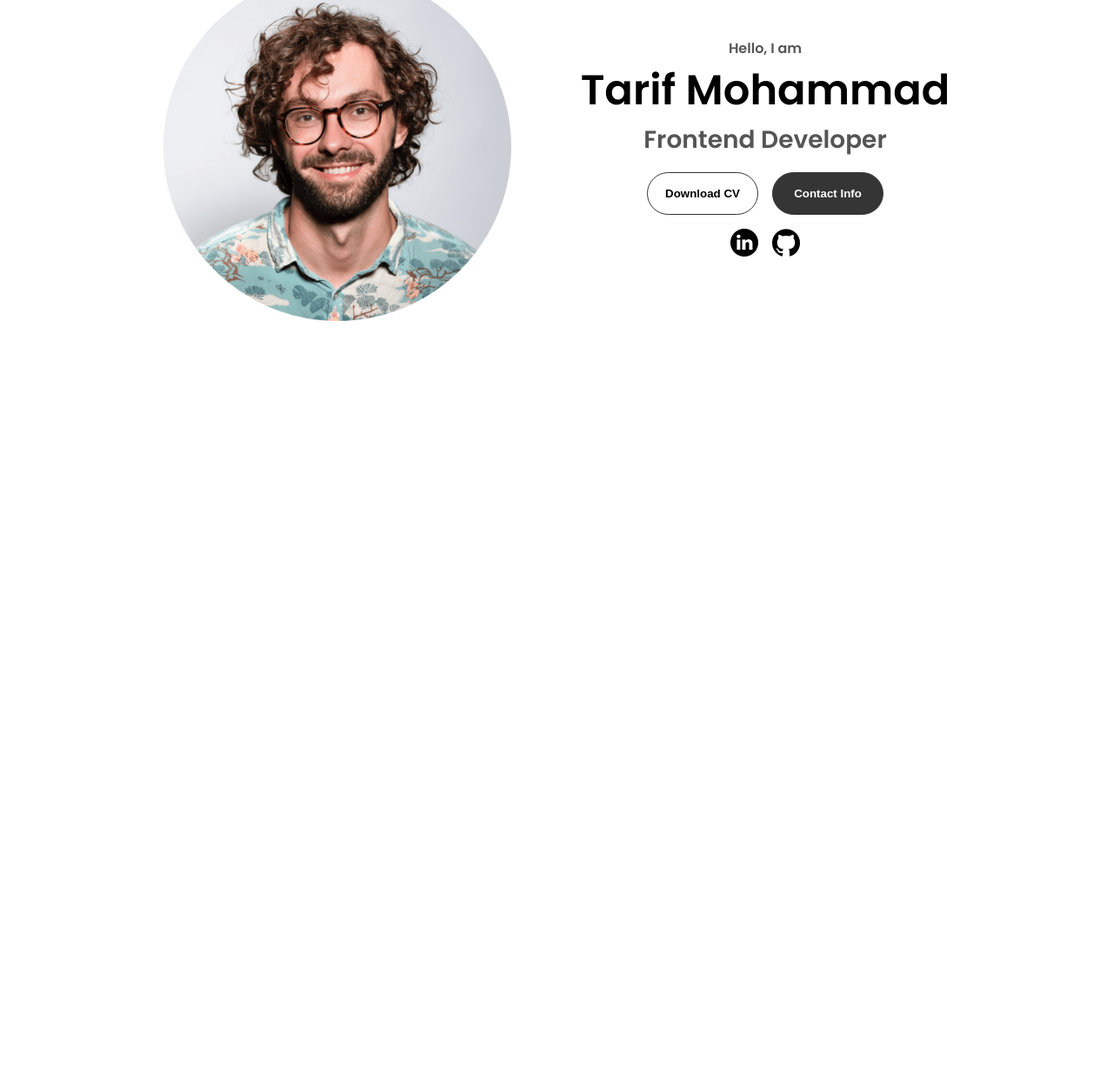
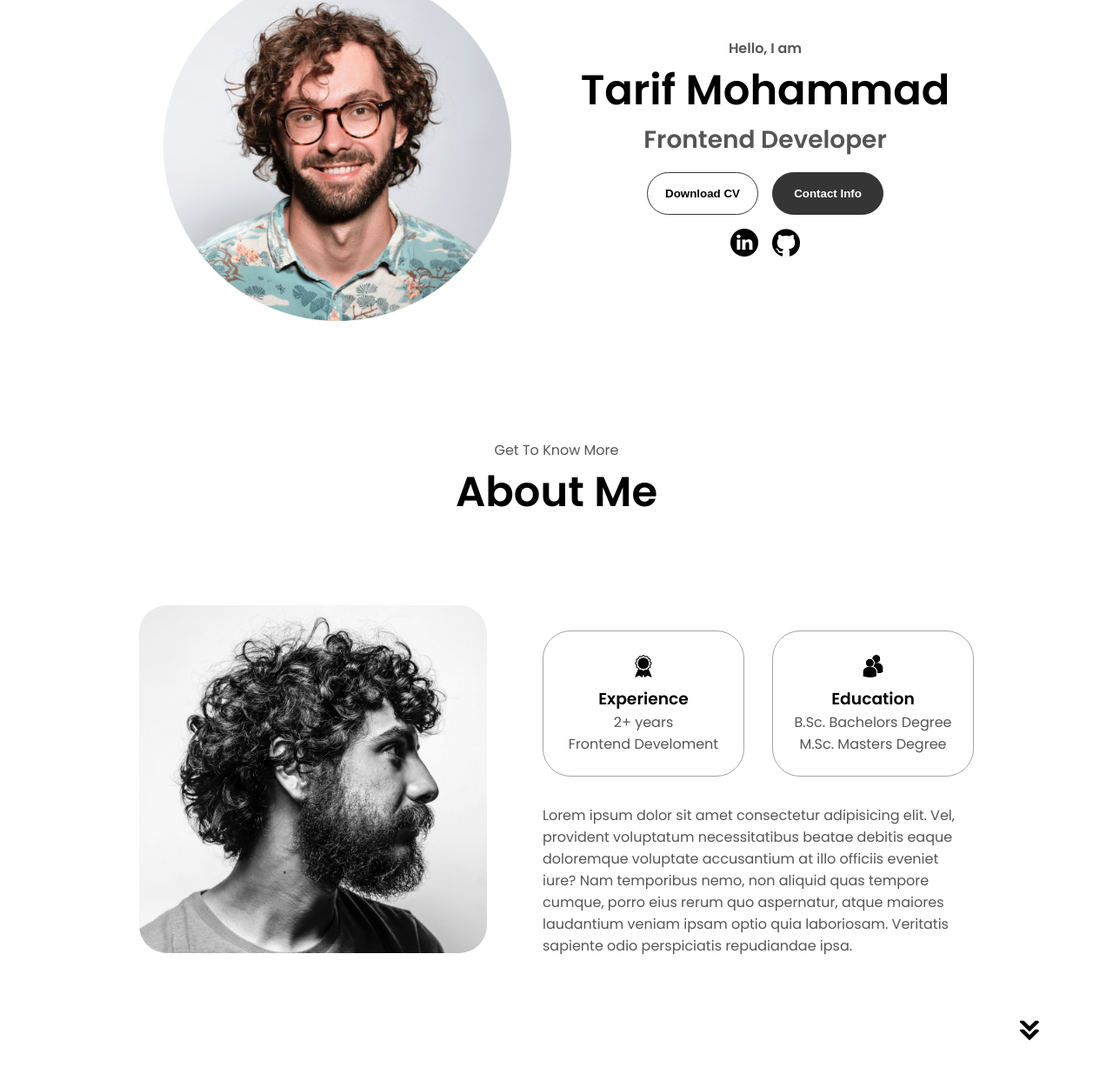
Before and after one commit to Tarif24/Portfolio_Website, a plain HTML site: page index.html in a window 1280 px wide. Shown: the part 303-1538 px from the top of the page at 87% size. Before the commit the page ends 800 px from the top, so only its background shows below. Drawn offline with Linux system fonts and the light colour scheme.

Commit message:
Created the about me section

```diff
--- a/index.html
+++ b/index.html
@@ -53,6 +53,37 @@
             </div>
         </div>
     </section>
+    <section id = "about">
+        <p class = "section__text__p1">Get To Know More</p>
+        <h1 class = "title">About Me</h1>
+        <div class = "section-container">
+            <div class = "section__pic-container">
+                <img src="./assets/about-pic.png" alt="Profile Picture" class = "about-pic">
+            </div>
+            <div class = "about-details-container">
+                <div class = "about-containers">
+                    <div class = "details-container">
+                        <img src="./assets/experience.png" alt="experience icon" class = "icon">
+                        <h3>Experience</h3>
+                        <p>2+ years <br/>Frontend Develoment</p>
+                    </div>
+                    <div class = "details-container">
+                        <img src="./assets/education.png" alt="education icon" class = "icon">
+                        <h3>Education</h3>
+                        <p>B.Sc. Bachelors Degree <br/>M.Sc. Masters Degree</p>
+                    </div>
+                </div>
+                <div class = "text-container">
+                    <p>Lorem ipsum dolor sit amet consectetur adipisicing elit. Vel, provident voluptatum necessitatibus beatae debitis eaque doloremque voluptate accusantium at illo officiis eveniet iure? Nam temporibus nemo, non aliquid quas tempore cumque, porro eius rerum quo aspernatur, atque maiores laudantium veniam ipsam optio quia laboriosam. Veritatis sapiente odio perspiciatis repudiandae ipsa.
+                    </p>
+                </div>
+            </div>
+        </div>
+        <img src="./assets/arrow.png" alt="Next section arrow icon" class = "icon arrow" onclick = "location.href = './#experience'">
+    </section>
+    <section id = experience>
+
+    </section>
     <script src="script.js"></script>
 </body>
 </html>
--- a/style.css
+++ b/style.css
@@ -307,3 +307,64 @@ section
 {
     gap: 1rem;
 }
+
+/* About Section */
+
+#about
+{
+    position: relative;
+}
+
+.about-containers
+{
+    gap: 2rem;
+    margin-bottom: 2rem;
+    margin-top: 2rem;
+}
+
+.about-details-container
+{
+    justify-content: center;
+    flex-direction: column;
+}
+
+.about-containers, .about-details-container
+{
+    display: flex;
+}
+
+.about-pic
+{
+    border-radius: 2rem;
+}
+
+.arrow
+{
+    position: absolute;
+    right: -5rem;
+    bottom: 2.5rem;
+}
+
+.details-container
+{
+    padding: 1.5rem;
+    flex: 1;
+    background: white;
+    border-radius: 2rem;
+    border: rgb(53, 53, 53) 0.1rem solid;
+    border-color: rgb(163, 163, 163);
+    text-align: center;
+}
+
+.section-container
+{
+    gap: 4rem;
+    height: 80%;
+}
+
+.section__pic-container
+{
+    height: 400px;
+    width: 400px;
+    margin: auto 0;
+}
```
